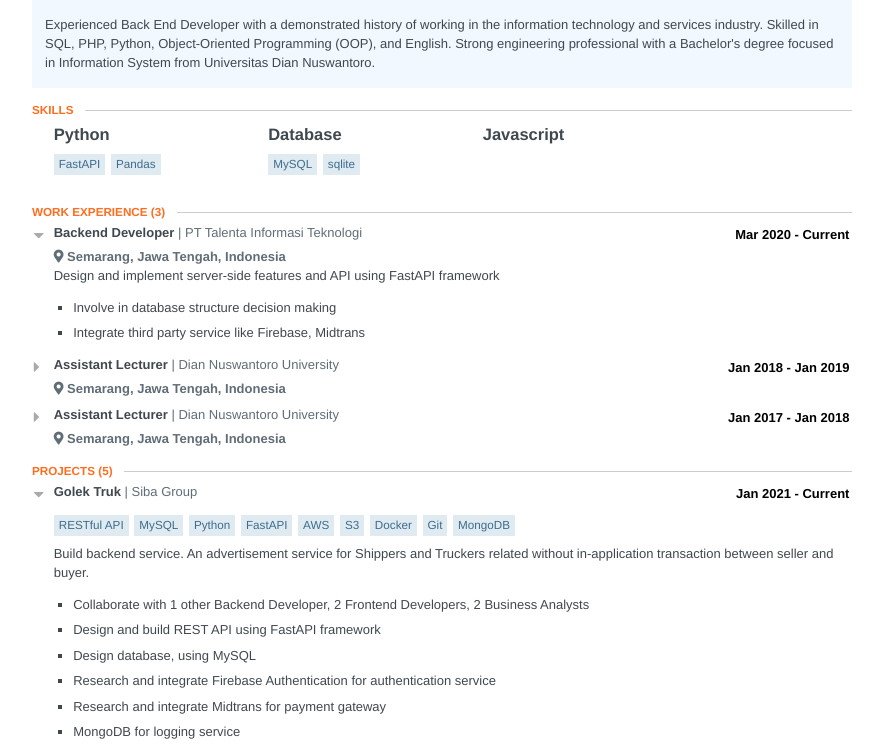
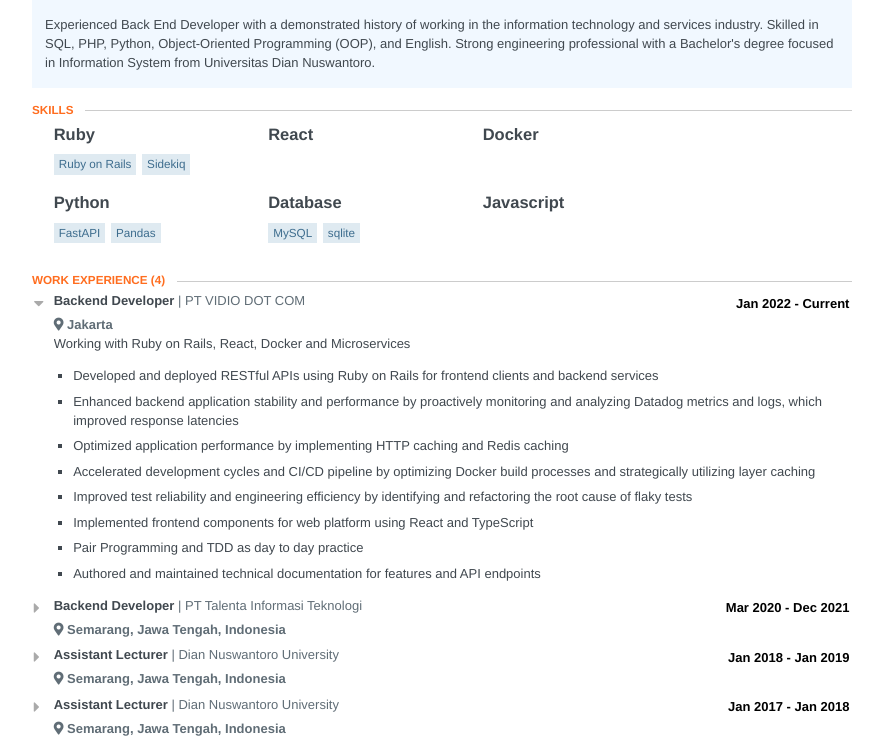
Before and after one commit to negadive/resume, a plain HTML site: page index.html in a window 1280 px wide. Shown: the part 188-933 px from the top of the page, without its empty margins (198-1081 px from the left). Drawn offline with Linux system fonts and the light colour scheme.

Commit message:
deploy: 2436ed388f81cf4f65347f74532c13c60c2777b9

```diff
--- a/index.html
+++ b/index.html
@@ -819,10 +819,6 @@ section .location {
     				<span class="far fa-envelope"></span>
     				<a href="mailto:teguh.pw20@gmail.com">teguh.pw20@gmail.com</a>
     			</div>
-    			<div class="phone">
-    				<span class="fas fa-mobile-alt"></span>
-    				<a href="tel:+6281215541064">+6281215541064</a>
-    			</div>
     		</div>
 
     		<div id="profiles">
@@ -858,6 +854,25 @@ section .location {
     	<section id="skills">
     		<div class="item">
     			<h3 class="name">
+    				Ruby
+    			</h3>
+    			 			<ul class="keywords">
+    				<li>Ruby on Rails</li>
+    				<li>Sidekiq</li>
+    			</ul>
+    		</div>
+    		<div class="item">
+    			<h3 class="name">
+    				React
+    			</h3>
+    			 		</div>
+    		<div class="item">
+    			<h3 class="name">
+    				Docker
+    			</h3>
+    			 		</div>
+    		<div class="item">
+    			<h3 class="name">
     				Python
     			</h3>
     			 			<ul class="keywords">
@@ -883,7 +898,7 @@ section .location {
     </section>
       <section class="section">
         <header>
-          <h2 class='section-title'>Work Experience <span class="item-count">(3)</span></h2>
+          <h2 class='section-title'>Work Experience <span class="item-count">(4)</span></h2>
         </header>
 
         <section id="work">
@@ -893,10 +908,41 @@ section .location {
 
               <header class="clear">
                   <div class="position">Backend Developer</div>
+                  <div class="company">PT VIDIO DOT COM</div>
+                <div class="date">
+                    <span class="startDate">Jan 2022</span>
+                    <span class="endDate">- Current</span>
+                </div>
+              </header>
+
+                <span class="location">
+                  <span class="fas fa-map-marker-alt"></span>
+                  <span class="city">Jakarta</span>
+                </span>
+               <div class="item" id="work-item">
+                  <div class="summary"><p>Working with Ruby on Rails, React, Docker and Microservices</p></div>
+                  <ul class="highlights">
+                      <li><p>Developed and deployed RESTful APIs using Ruby on Rails for frontend clients and backend services</p></li>
+                      <li><p>Enhanced backend application stability and performance by proactively monitoring and analyzing Datadog metrics and logs, which improved response latencies</p></li>
+                      <li><p>Optimized application performance by implementing HTTP caching and Redis caching</p></li>
+                      <li><p>Accelerated development cycles and CI/CD pipeline by optimizing Docker build processes and strategically utilizing layer caching</p></li>
+                      <li><p>Improved test reliability and engineering efficiency by identifying and refactoring the root cause of flaky tests</p></li>
+                      <li><p>Implemented frontend components for web platform using React and TypeScript</p></li>
+                      <li><p>Pair Programming and TDD as day to day practice</p></li>
+                      <li><p>Authored and maintained technical documentation for features and API endpoints</p></li>
+                  </ul>
+              </div>
+            </section>
+            <section class="work-item">
+                  <input id="work-item-1" type="checkbox" class="toggle-item"/>
+                <label for="work-item-1"></label>
+
+              <header class="clear">
+                  <div class="position">Backend Developer</div>
                   <div class="company">PT Talenta Informasi Teknologi</div>
                 <div class="date">
                     <span class="startDate">Mar 2020</span>
-                    <span class="endDate">- Current</span>
+                    <span class="endDate">- Dec 2021</span>
                 </div>
               </header>
 
@@ -913,8 +959,8 @@ section .location {
               </div>
             </section>
             <section class="work-item">
-                  <input id="work-item-1" type="checkbox" class="toggle-item"/>
-                <label for="work-item-1"></label>
+                  <input id="work-item-2" type="checkbox" class="toggle-item"/>
+                <label for="work-item-2"></label>
 
               <header class="clear">
                   <div class="position">Assistant Lecturer</div>
@@ -934,8 +980,8 @@ section .location {
               </div>
             </section>
             <section class="work-item">
-                  <input id="work-item-2" type="checkbox" class="toggle-item"/>
-                <label for="work-item-2"></label>
+                  <input id="work-item-3" type="checkbox" class="toggle-item"/>
+                <label for="work-item-3"></label>
 
               <header class="clear">
                   <div class="position">Assistant Lecturer</div>
```
